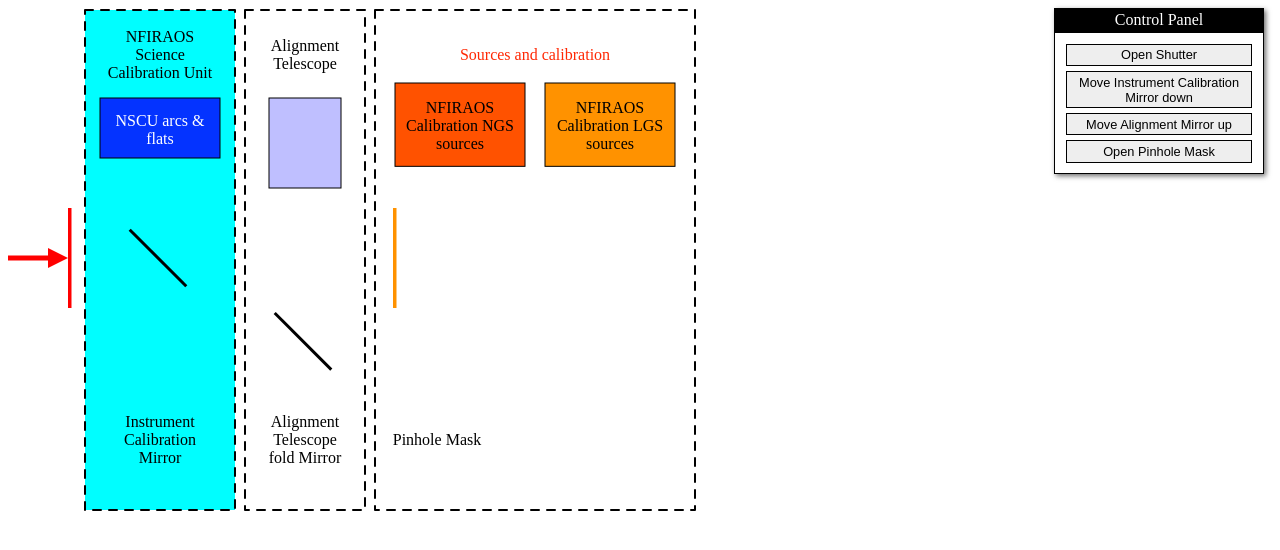
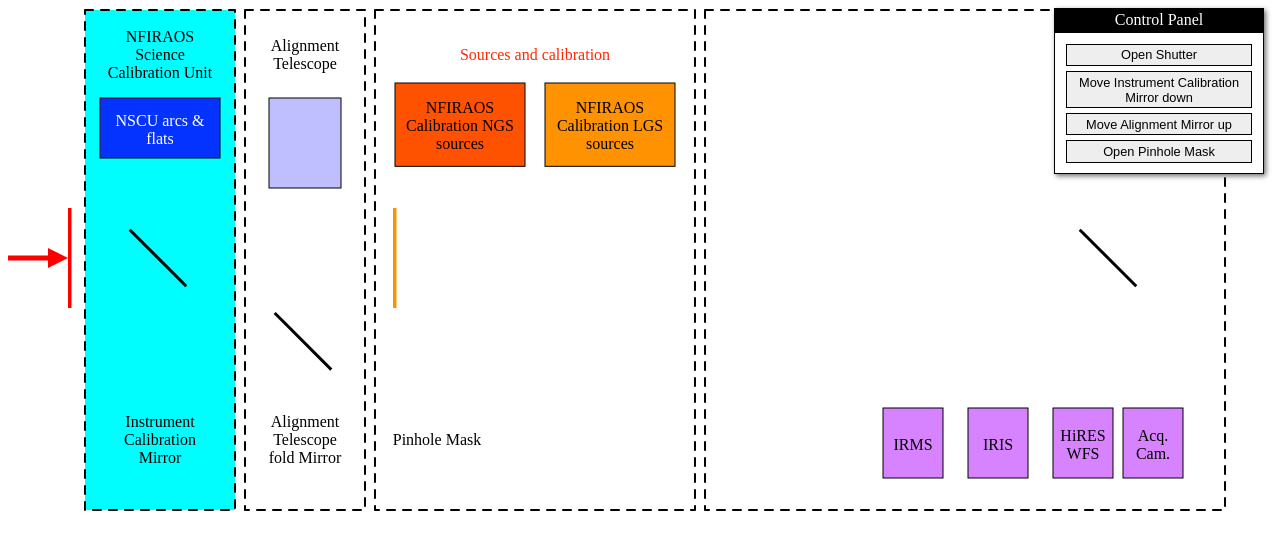
Before and after one commit to tmtsoftware/esw-prototype, a React (Create React App) app in the folder spikes/nfiraos-optical-layout/: page / in a window 1280 px wide. Shown: the top 550 px of the page. Built offline with nearby package versions, Linux system fonts and the light colour scheme.

Commit message:
Introduce Instrument mirror unit

```diff
--- a/spikes/nfiraos-optical-layout/src/App.js
+++ b/spikes/nfiraos-optical-layout/src/App.js
@@ -10,6 +10,8 @@ import {AlignmentTelescope} from "./components/AlignmentTelescope";
 import AlignmentMirrorContextProvider from "./context/AlignmentMirrorContext";
 import {SourcesAndCalibration} from "./components/SourcesAndCalibration";
 import {MainShutter} from "./components/MainShutter";
+import {InstrumentSelectionMirror} from "./components/InstrumentSelectionMirror";
+import InstrumentMirrorContextProvider from "./context/InstrumentMirrorContext";
 
 class App extends React.Component {
     render() {
@@ -31,22 +33,26 @@ class App extends React.Component {
         const sourceAndCalibX = alignmentUnitX + alignmentWidth + gap
         const sourceAndCalibWidth = 320
 
+        const instrumentMirrorX = sourceAndCalibX + sourceAndCalibWidth + gap
+        const instrumentMirrorWidth = 520
         return (
             <MainShutterContextProvider>
                 <InstrumentCalibrationMirrorContextProvider>
                     <AlignmentMirrorContextProvider>
                         <PinholeMaskContextProvider>
+                            <InstrumentMirrorContextProvider>
                                 <div className="App">
                                     <ControlPanel/>
-                                <svg viewBox="0 0 1024 600" width="1024" height="600">
+                                    <svg viewBox="0 0 1250 600" width="1250" height="600">
                                         <MainShutter x={shutterX} width={shutterWidth}/>
                                         <CalibrationUnit x={calibrationUnitX} width={calibrationWidth}/>
                                         <AlignmentTelescope x={alignmentUnitX} width={alignmentWidth}/>
                                         <SourcesAndCalibration x={sourceAndCalibX} width={sourceAndCalibWidth}/>
+                                        <InstrumentSelectionMirror x={instrumentMirrorX} width={instrumentMirrorWidth}/>
                                         <Light x={x} initialWidth={lightWidth}/>
-
                                     </svg>
                                 </div>
+                            </InstrumentMirrorContextProvider>
                         </PinholeMaskContextProvider>
                     </AlignmentMirrorContextProvider>
                 </InstrumentCalibrationMirrorContextProvider>
--- /dev/null
+++ b/spikes/nfiraos-optical-layout/src/components/InstrumentSelectionMirror.jsx
@@ -0,0 +1,52 @@
+import React, {useContext} from "react";
+import {DashBox} from "./common/DashBox";
+import {TextBox} from "./common/TextBox";
+import PropTypes from "prop-types";
+import {Mirror} from "./common/Mirror";
+import {InstrumentMirrorContext} from "../context/InstrumentMirrorContext";
+
+export const InstrumentSelectionMirror = (props) => {
+    const {port, setTopPort, setBottomPort, setSidePort} = useContext(InstrumentMirrorContext)
+    const width = props.width
+    const height = 500;
+    const portWidth = 60
+    const portGap = 10
+    const portToAngle = {
+        "top": 60,
+        "bottom": 45,
+        "side": 30
+    }
+
+    const f = (baseX) => baseX + portWidth + portGap
+
+    const IRMSX = 180
+    const IRISX = f(IRMSX) + 15
+    const WFSX = f(IRISX) + 15
+    const CAMX = f(WFSX)
+    return <svg x={props.x}>
+
+
+        <DashBox width={width} x={2} y={2} height={height}>
+            <TextBox width={portWidth} height={70} y={400} x={IRMSX} backgroundColor="#D782FF" onClick={setTopPort}>
+                IRMS
+            </TextBox>
+            <TextBox width={portWidth} height={70} y={400} x={IRISX} backgroundColor="#D782FF" onClick={setBottomPort}>
+                IRIS
+            </TextBox>
+            <TextBox width={portWidth} height={70} y={400} x={WFSX} backgroundColor="#D782FF" onClick={setSidePort}>
+                HiRES WFS
+            </TextBox>
+            <TextBox width={portWidth} height={70} y={400} x={CAMX} backgroundColor="#D782FF" onClick={setSidePort}>
+                Acq. Cam.
+            </TextBox>
+
+            <Mirror midY={height / 2} midX={f(IRISX) + 70} angle={portToAngle[port]}/>
+
+        </DashBox>
+    </svg>
+};
+
+InstrumentSelectionMirror.propTypes = {
+    x: PropTypes.number.isRequired,
+    width: PropTypes.number.isRequired
+};
--- a/spikes/nfiraos-optical-layout/src/components/SourcesAndCalibration.jsx
+++ b/spikes/nfiraos-optical-layout/src/components/SourcesAndCalibration.jsx
@@ -1,18 +1,13 @@
-import React, {useContext} from "react";
+import React from "react";
 import {DashBox} from "./common/DashBox";
 import {TextBox} from "./common/TextBox";
-import {AlignmentMirrorContext} from "../context/AlignmentMirrorContext";
 import PropTypes from "prop-types";
 import {PinholeMask} from "./PinholeMask";
 
 export const SourcesAndCalibration = (props) => {
-    const {isUp} = useContext(AlignmentMirrorContext)
     const width = props.width;
     const strokeWidth = 2;
     const height = 500;
-    const mirrorMidY = isUp ? height/2 : height/2 + height/6
-
-    const boxWidth = width/2 - 40
 
     return <svg x={props.x}>
 
--- a/spikes/nfiraos-optical-layout/src/components/common/Text.jsx
+++ b/spikes/nfiraos-optical-layout/src/components/common/Text.jsx
@@ -32,5 +32,5 @@ Text.propTypes = {
     width: PropTypes.number.isRequired,
     height: PropTypes.number.isRequired,
     color: PropTypes.string,
-    children: PropTypes.string.isRequired
+    children: PropTypes.string
 };
--- a/spikes/nfiraos-optical-layout/src/components/common/TextBox.jsx
+++ b/spikes/nfiraos-optical-layout/src/components/common/TextBox.jsx
@@ -3,8 +3,8 @@ import PropTypes from "prop-types";
 import {Text} from "./Text";
 
 export const TextBox = (props) => {
-    const {x, y, width, height, color, backgroundColor, children} = {...props};
-    return <g>
+    const {x, y, width, height, color, backgroundColor,onClick ,children} = {...props};
+    return <g onClick={onClick}>
         <rect
             fill={backgroundColor === "transparent" ? "white" : backgroundColor}
             fillOpacity={backgroundColor === "transparent" ? 0 : 1}
@@ -34,5 +34,6 @@ TextBox.propTypes = {
     height: PropTypes.number.isRequired,
     color: PropTypes.string,
     backgroundColor: PropTypes.string,
+    onClick: PropTypes.func,
     children: PropTypes.string
 };
--- /dev/null
+++ b/spikes/nfiraos-optical-layout/src/context/InstrumentMirrorContext.js
@@ -0,0 +1,18 @@
+import React, {useState} from "react";
+
+const e = () => {}
+export const InstrumentMirrorContext = React.createContext({port: "bottom", setTopPort:e, setBottomPort:e, setSidePort: e})
+
+const InstrumentMirrorContextProvider = (props) => {
+    const [port, setPort] = useState("bottom")
+
+    const setTopPort = () => setPort("top")
+    const setBottomPort = () => setPort("bottom")
+    const setSidePort = () => setPort("side")
+
+    return <InstrumentMirrorContext.Provider value = {{port, setTopPort, setBottomPort, setSidePort}}>
+        {props.children}
+    </InstrumentMirrorContext.Provider>
+}
+
+export default InstrumentMirrorContextProvider
--- a/spikes/nfiraos-optical-layout/src/context/PinholeMaskContext.js
+++ b/spikes/nfiraos-optical-layout/src/context/PinholeMaskContext.js
@@ -3,7 +3,7 @@ import React, {useState} from "react";
 const e = () => {}
 export const PinholeMaskContext = React.createContext({open: false, openShutter:e, closeShutter:e, toggleShutter: e})
 
-const PinholeMaskProvider = (props) => {
+const PinholeMaskContextProvider = (props) => {
     const [open, setOpen] = useState(false)
 
     const openShutter = () => setOpen(true)
@@ -15,4 +15,4 @@ const PinholeMaskProvider = (props) => {
     </PinholeMaskContext.Provider>
 }
 
-export default PinholeMaskProvider
+export default PinholeMaskContextProvider
```
Lines whose indentation alone changed are shown as unchanged.
